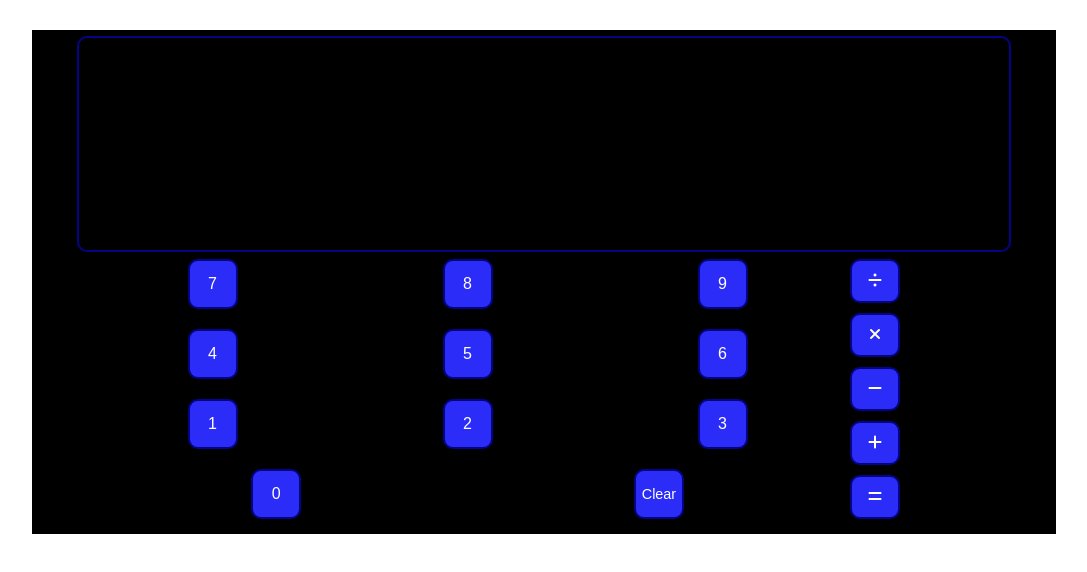
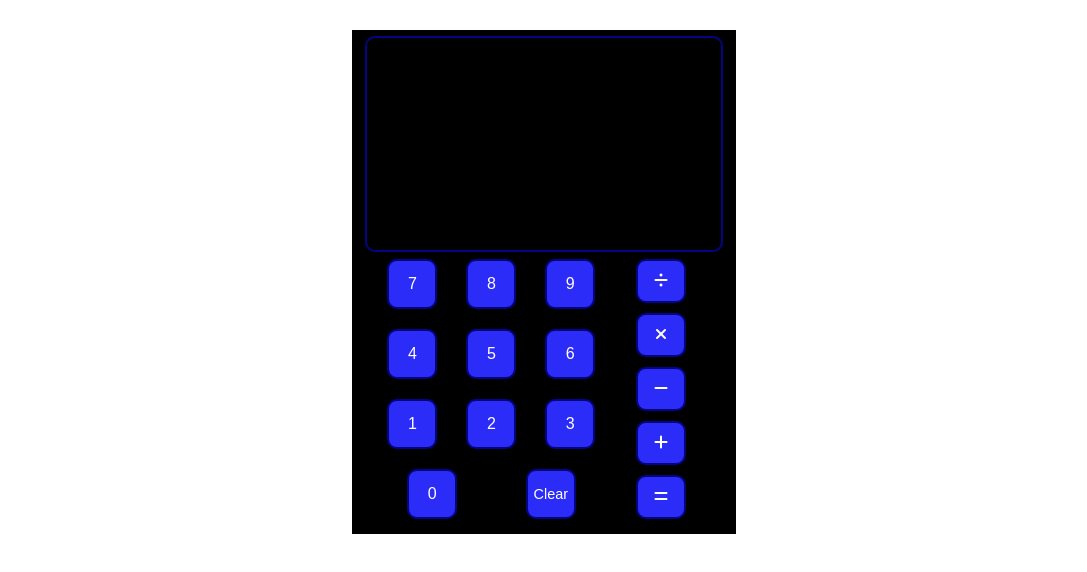
Before and after one commit to MaxMacia/Calculator, a website built with webpack: page index.html in a window 1280 px wide. Shown: the whole page, without its empty margins (96-1183 px from the left). Built offline with nearby package versions, Linux system fonts and the light colour scheme.

Commit message:
ajout favicon et media queries

```diff
--- a/index.html
+++ b/index.html
@@ -3,6 +3,7 @@
   <head>
     <meta charset="utf-8" />
     <meta name="viewport" content="width=device-width, initial-scale=1" />
+    <link rel="icon" type="image/png" href="images/favicon-32x32.png">
     <link href="CSS/prefixed/min/style.min.css" rel="stylesheet" />
     <script
       src="https://kit.fontawesome.com/9ecb79e582.js"
--- a/sass/style.scss
+++ b/sass/main.scss
@@ -1,8 +1,12 @@
 @import "utils/variables";
+@import "utils/mixins";
 
 body{
     margin: auto;
     width: 80%;
+    @include desktop{
+        width: 30%;
+    }
 }
 
 .bloc-calculator{
@@ -48,11 +52,17 @@ body{
                 flex-direction: row-reverse;
                 justify-content: space-around;
                 width: 100%;
+                @include desktop{
+                    width: 90%;
+                }
             }
             .bloc-0{
                 display: flex;
                 width: 100%;
                 justify-content: space-around;
+                @include desktop{
+                    width: 90%;
+                }
             }
 
         }
@@ -61,6 +71,9 @@ body{
             flex-direction: column-reverse;
             justify-content: flex-end;
             width: 20%;
+            @include desktop{
+                width: 30%;
+            }
         }
     }
     .btn{
--- /dev/null
+++ b/sass/utils/_mixins.scss
@@ -0,0 +1,5 @@
+@mixin desktop {
+    @media screen and (min-width: $breakpoint) {
+        @content;
+    }
+}
--- a/sass/utils/_variables.scss
+++ b/sass/utils/_variables.scss
@@ -5,3 +5,5 @@ $color-blue: #2c2cf8;
 $primary-color: #9356DC;
 $secondary-color: #FF79DA;
 $tertiary-color: #99E2D0;
+
+$breakpoint: 768px;
```
Also changed, not shown: CSS/prefixed/min/style.min.css, CSS/prefixed/style.css, CSS/style.css, images/favicon-32x32.png (added), 3 other files.
